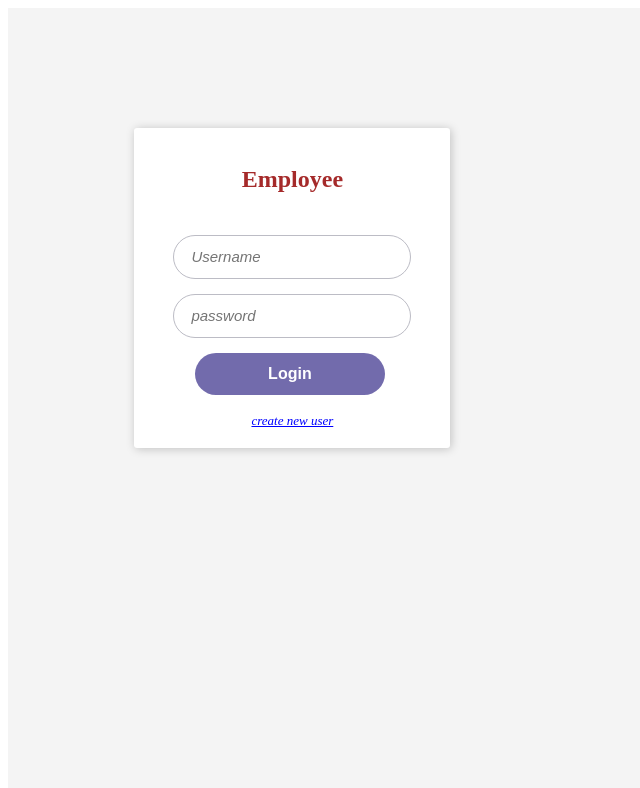
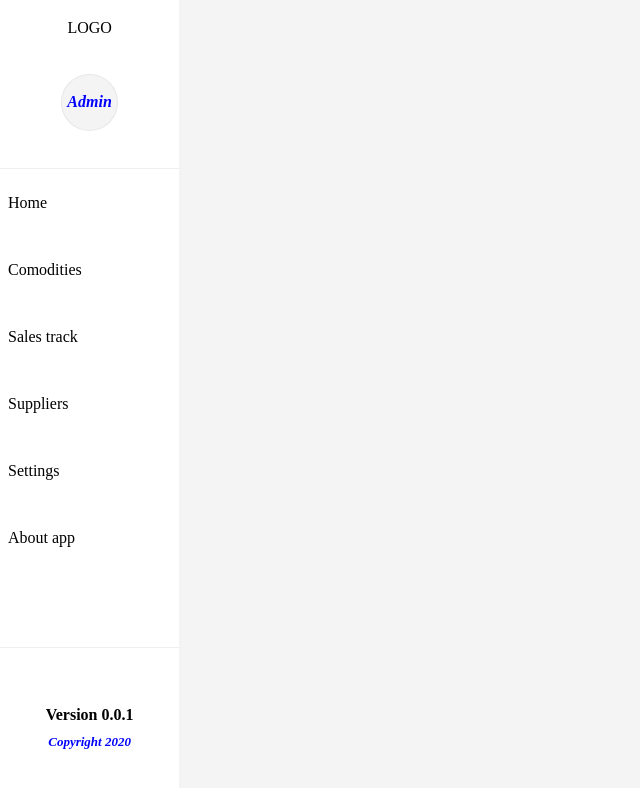
Before and after one commit to Godwin254/kibali-limited, a React (Create React App) app: page / in a window 1280 px wide. Shown: the top 788 px of the page, without its empty margins (0-640 px from the left). Built offline with nearby package versions, Linux system fonts and the light colour scheme.

Commit message:
add new file components add styling sheets new components

```diff
--- a/src/App.css
+++ b/src/App.css
@@ -1,5 +1,5 @@
 *{
-  border: 0;
+  margin: 0;
   padding: 0;
   box-sizing: border-box;
 }
@@ -10,7 +10,7 @@
 
   position: relative;
 }
-
+/*userlogin / register*/
 .userlogin{
   position: relative;
   top: 15%;
--- a/src/App.js
+++ b/src/App.js
@@ -1,10 +1,11 @@
-import HomePage from './components/HomePage.js';
+//import HomePage from './components/HomePage.js';
+import SideBar from './components/SideBar'
 import './App.css';
 
 function App() {
   return (
     <div className="App">
-      <HomePage/>
+      <SideBar/>
     </div>
   );
 }
--- a/src/components/HomePage.js
+++ b/src/components/HomePage.js
@@ -1,6 +1,8 @@
 import React, { Component } from 'react'
 import UserLogin from './UserLogin'
 import RegisterUser from './RegisterUser'
+import SideBar from './SideBar'
+import NavBar from './NavBar'
 
 class HomePage extends Component {
     constructor(props) {
@@ -8,7 +10,7 @@ class HomePage extends Component {
 
          this.state = {
                isClicked: true,
-               isAdmin: false
+               isAdmin: true
          }
     }
 
--- /dev/null
+++ b/src/components/NavBar.js
@@ -0,0 +1,11 @@
+import React from 'react'
+
+function NavBar() {
+     return (
+          <div>
+
+          </div>
+     )
+}
+
+export default NavBar
--- /dev/null
+++ b/src/components/SideBar.js
@@ -0,0 +1,50 @@
+import React from 'react'
+import '../stylesheet/sidebarstyle.css'
+
+function SideBar() {
+     return (
+          <div className = "sidebar">
+
+               <span>LOGO</span>
+
+               <div className="icon">
+                    <h4>Admin</h4>
+               </div>
+
+               <div className ="lists">
+
+                    <div className="home list">
+                         <h3>Home</h3>
+                    </div>
+
+                    <div className="items list">
+                         <h3>Comodities</h3>
+                    </div>
+
+                    <div className="sales list">
+                         <h3>Sales track</h3>
+                    </div>
+
+                    <div className="supplier list">
+                         <h3>Suppliers</h3>
+                    </div>
+
+                    <div className="setting list">
+                         <h3>Settings</h3>
+                    </div>
+
+                    <div className="about list">
+                         <h3>About app</h3>
+                    </div>
+
+               </div>
+
+               <div className="info">
+                    <h4>Version 0.0.1</h4>
+                    <h4>Copyright 2020</h4>
+               </div>
+          </div>
+     )
+}
+
+export default SideBar
--- /dev/null
+++ b/src/stylesheet/sidebarstyle.css
@@ -0,0 +1,97 @@
+.sidebar{
+     position: fixed;
+     background: #fff;
+     width: 14%;
+     box-shadow: 1px 0px 10px rgba(0, 0, 0, 0.013);
+
+     height: 100vh;
+     display: flex;
+     flex-direction: column;
+
+     justify-content: space-around;
+     align-items: center;
+
+}
+
+.sidebar .icon{
+     border: 1px solid rgba(0, 0, 0, 0.054);
+     width: 1.5cm;
+     height: 1.5cm;
+
+     border-radius: 50%;
+     background: #f4f4f4;
+     display: flex;
+
+     justify-content: center;
+     align-items: center;
+     cursor: pointer;
+
+}
+
+.icon h4{
+     color: blue;
+     font-style: italic;
+     font-size: 1em;
+}
+.sidebar .lists{
+     border-top: 1px solid rgba(93, 93, 110, 0.102);
+     border-bottom: 1px solid rgba(93, 93, 110, 0.102);
+     width: 100%;
+     flex-basis: 60%;
+
+     display: flex;
+     flex-direction: column;
+
+
+}
+.sidebar .lists .list{
+     width: 100%;
+     padding: 8px;
+     border-right: none;
+
+     display: flex;
+     align-items: center;
+     flex-basis: 67px;
+     cursor: pointer;
+
+}
+
+.sidebar .lists .home:active{
+     border-right: 3px solid rgba(0, 0, 255, 0.657);
+     background: #f4f4f4;
+     font-weight: bolder;
+}
+
+.sidebar .lists .list:hover{
+     border-right: 3px solid rgba(0, 0, 255, 0.657);
+     background: #f4f4f4;
+     font-weight: bolder;
+
+}
+
+.sidebar .lists .list h3{
+     font-size: 1em;
+     font-weight: 300;
+
+}
+
+.sidebar .info{
+     border: none;
+     width: 100%;
+     flex-basis: 12%;
+     padding: 5px;
+
+     display: flex;
+     flex-direction: column;
+     justify-content: center;
+     align-items: center;
+}
+
+.sidebar .info > h4:last-child{
+     color: blue;
+     font-style: italic;
+     font-size: 13px;
+
+     padding: 10px;
+
+}
```
